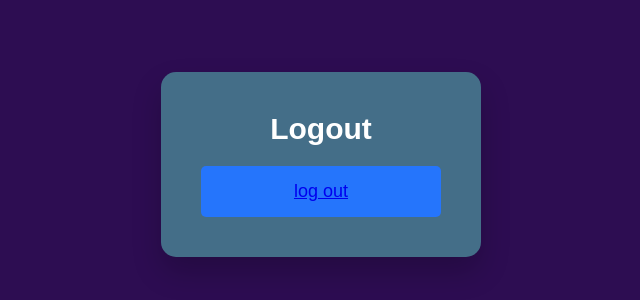
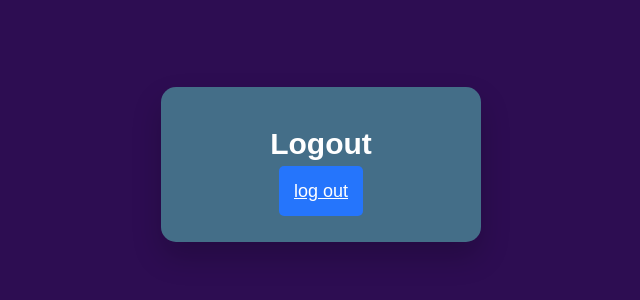
Before and after one commit to youssef-nachar/vistak-, a plain HTML site: page logout.html in a window 1280 px wide. Shown: the part 236-536 px from the top of the page, without its empty margins (319-959 px from the left). Drawn offline with Linux system fonts and the light colour scheme.

Commit message:
Update logout.html

```diff
--- a/logout.html
+++ b/logout.html
@@ -11,7 +11,7 @@
     <div class="login-box">
       <h2>Logout</h2>
       <form id="loginForm">
-       <button  type="submit"id="Logout" value="log out"  class="btn"><a  href="./index.html">log out</a></button>
+       <a id="Logout" value="log out"  class="btn"  href="./index.html">log out</a>
       </form>
     </div>
   </div>
```
